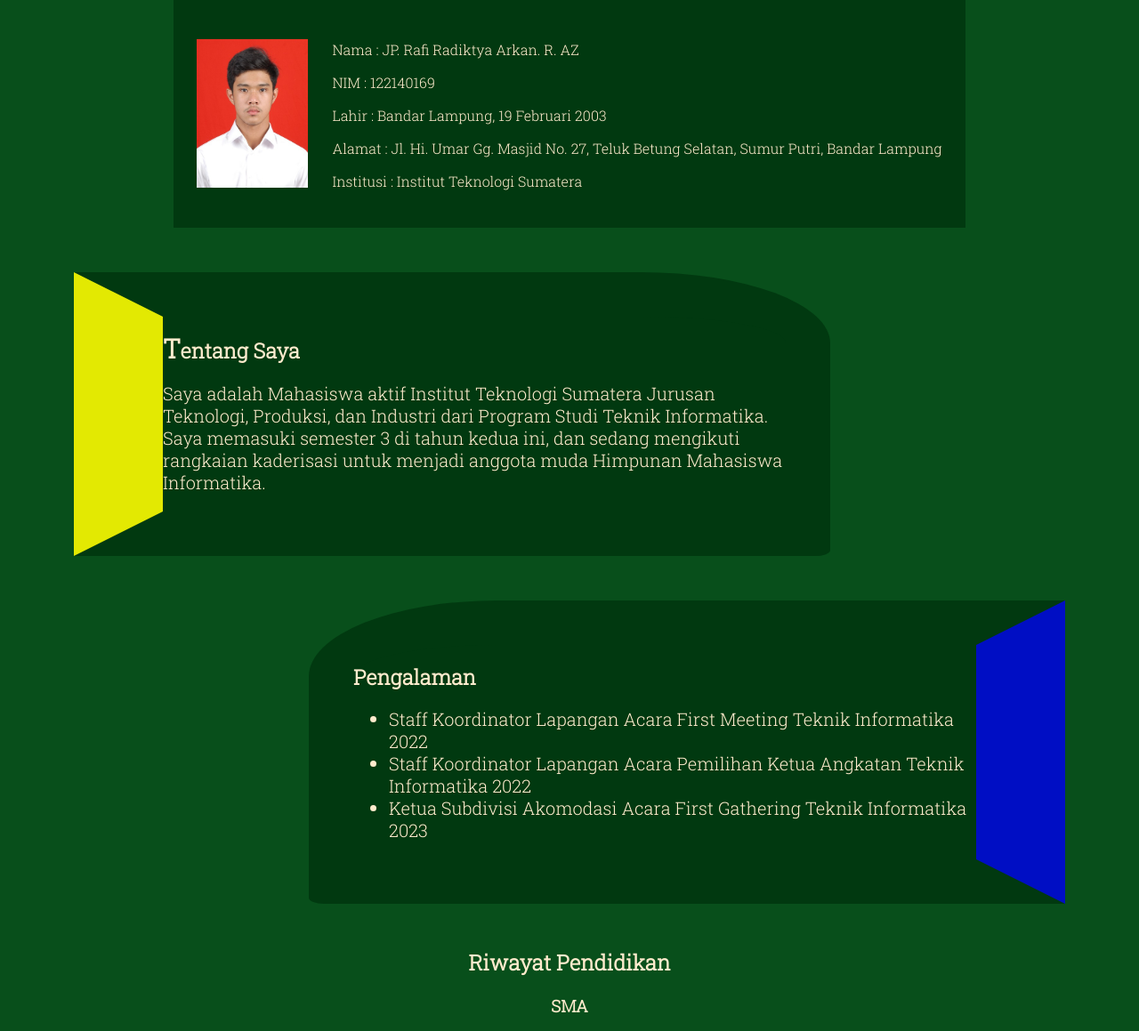
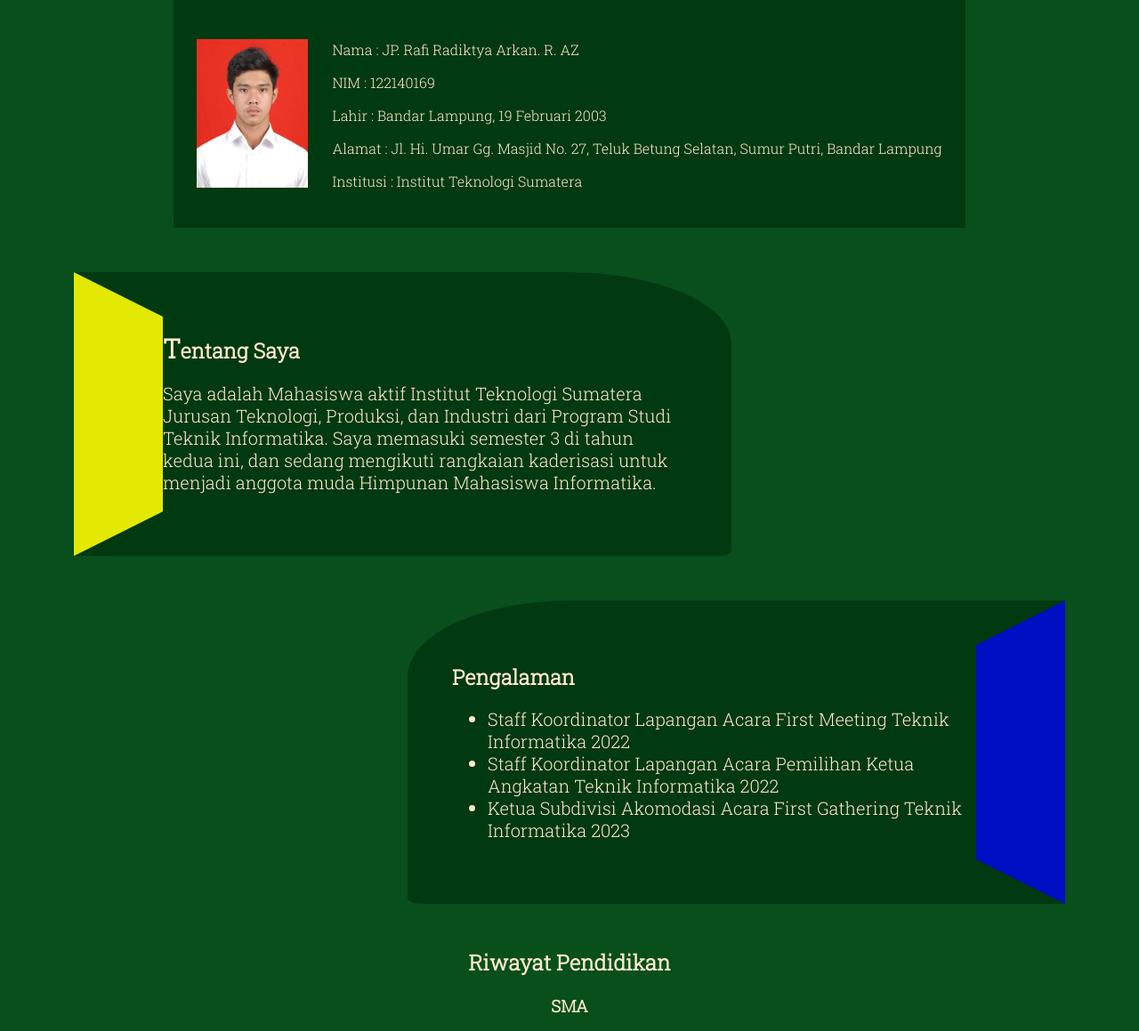
Before and after one commit to jprafi/Portofolio, a plain HTML site: page index.html in a window 1280 px wide. Shown: the part 83-1242 px from the top of the page at 89% size. Drawn offline with Linux system fonts and the light colour scheme.

Commit message:
nbh dikt

```diff
--- a/style.css
+++ b/style.css
@@ -20,10 +20,11 @@ body {
 .tentang-saya {
     font-size: 25px;
     background-color: #013910;
-    width: 700px;
+    width: fit-content;
     height: fit-content;
     margin-top: 50px;
     margin-left: 75px;
+    margin-right: 450px;
     font-size: 20px;
     line-height: 25px;
     border: 50px solid #013910;
@@ -44,10 +45,11 @@ body {
 .kelebihan {
     font-size: 25px;
     background-color: #013910;
-    width: 700px;
+    width: fit-content;
     height: fit-content;
     margin-top: 50px;
     margin-right: 75px;
+    margin-left: 450px;
     font-size: 20px;
     line-height: 25px;
     border: 50px solid #013910;
```
